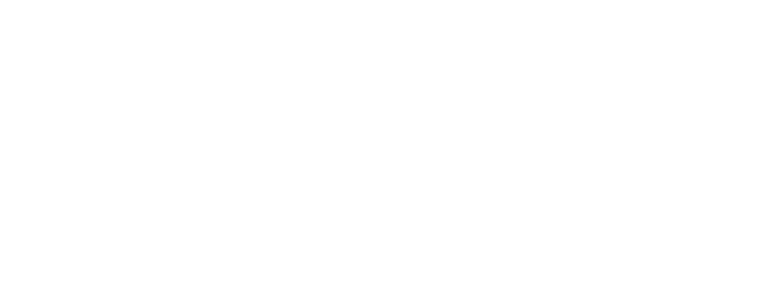
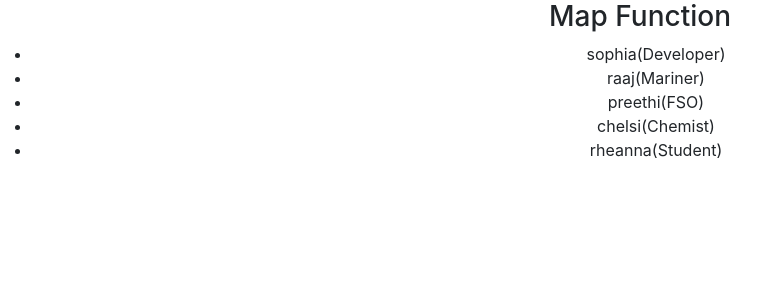
Before and after one commit to sophiacerin/myapp, a React (Create React App) app: page /Map in a window 1280 px wide. Before the commit this address had no page. Shown: the top 300 px of the page, without its empty margins (0-778 px from the left). Built offline with nearby package versions, Linux system fonts and the light colour scheme.

Commit message:
map functions added

```diff
--- a/src/App.js
+++ b/src/App.js
@@ -14,6 +14,7 @@
 import ColorPicker from './ColorPicker';
 import Login from './Login';
 import Table from './Table';
+import Map from './Map';
 
 
 function App() {
@@ -34,6 +35,7 @@
         <Route path ="colorpicker" element={<ColorPicker/>}/>
         <Route path ="/" element={<Hello name ='sophia'/>}/>
         <Route path ="greetings" element={<Greetings name ='rheanna'/>}/>
+        <Route path ="Map" element={<Map/>}/>
 
       </Routes>
       </BrowserRouter>
--- /dev/null
+++ b/src/Map.js
@@ -0,0 +1,25 @@
+import React from 'react'
+
+function Map() {
+  const person =[
+    {id:1, name:"sophia", job:"Developer" },
+    {id:2, name:"raaj", job:"Mariner" },
+    {id:3, name:"preethi", job:"FSO" },
+    {id:4, name:"chelsi", job:"Chemist" },
+    {id:5, name:"rheanna", job:"Student" }
+  ];
+  return (
+    <div>
+        <h3>Map Function</h3>
+        <ul>
+        {
+          person.map( (item) =>(
+            <li key={item.id}>{item.name}({item.job}) </li>
+          ))
+        }
+        </ul>
+    </div>
+  )
+}
+
+export default Map
```
